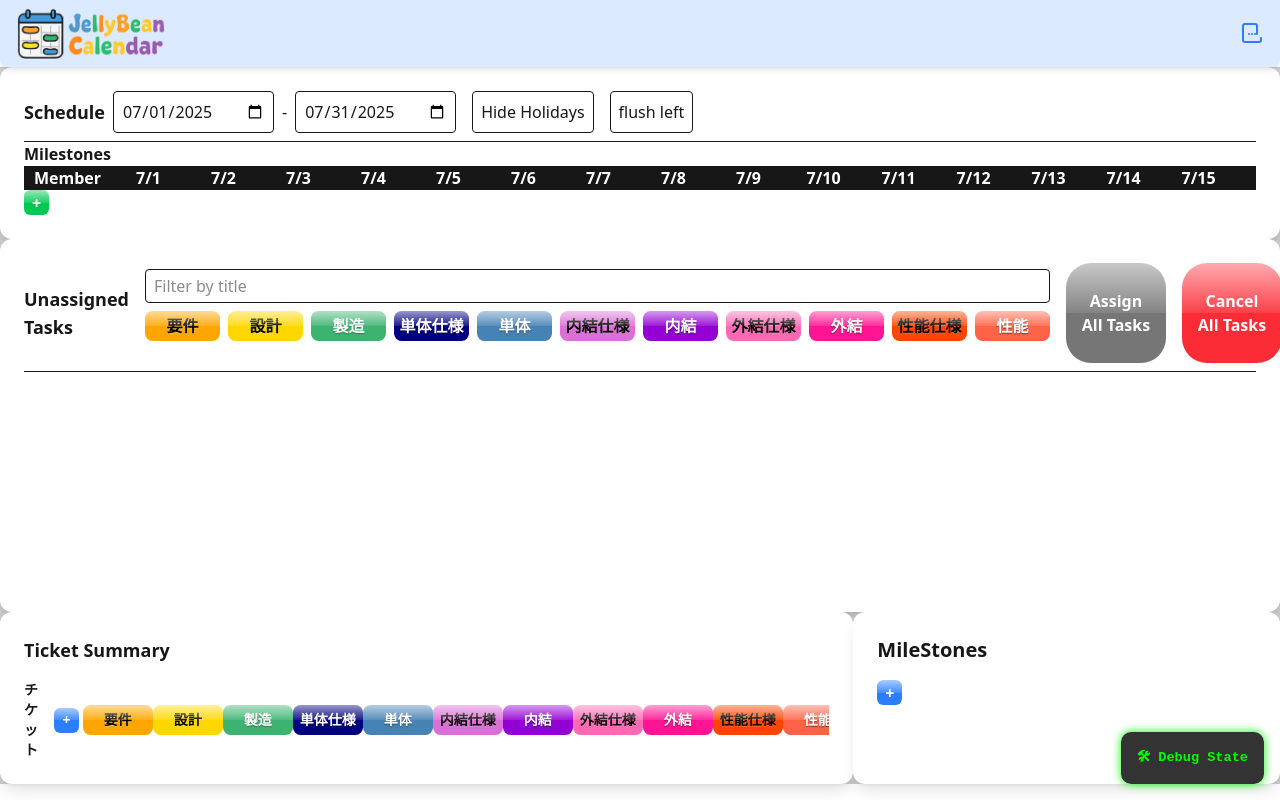
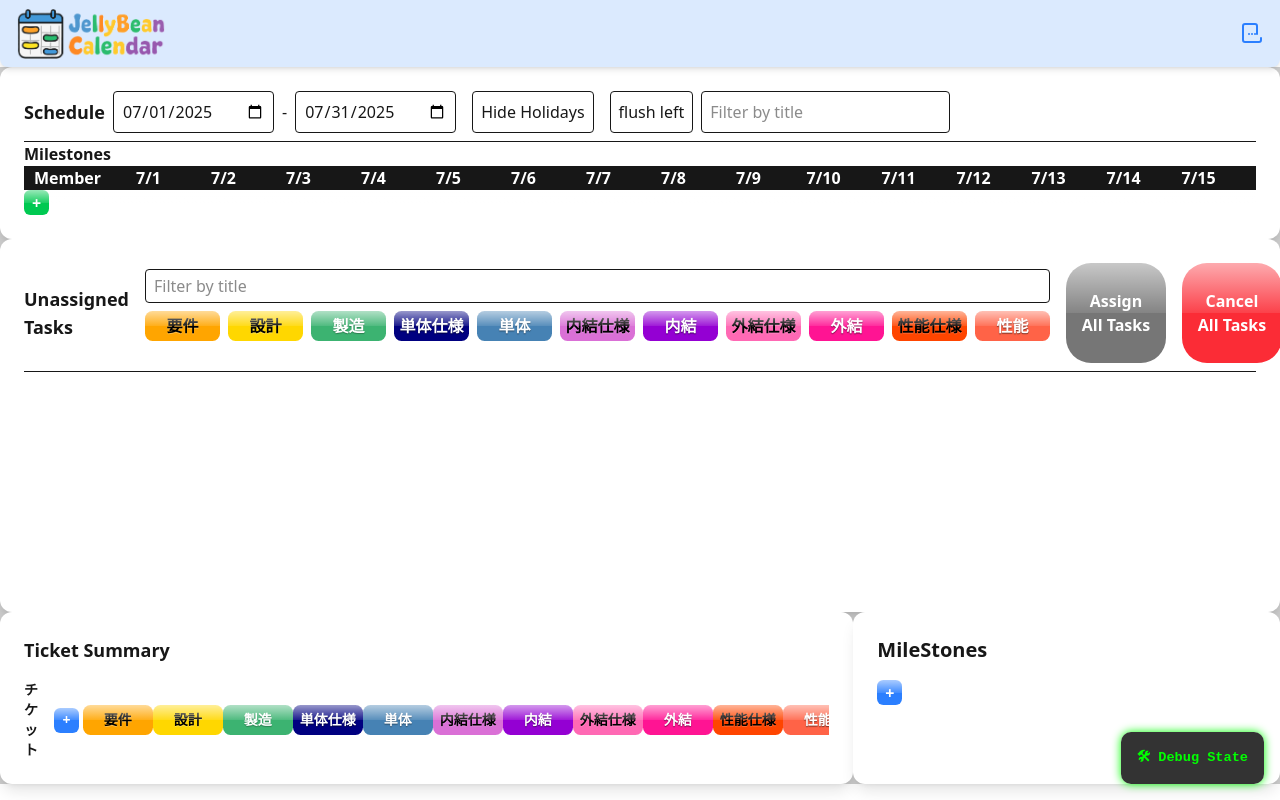
Before and after one commit to Yasu0812/schedule_maker, a Next.js app: page / in a window 1280 px wide. Built offline with nearby package versions, Linux system fonts and the light colour scheme.

Commit message:
Refactor: implement task filtering functionality with FilterOptions for improved task management

```diff
--- a/src/app/components/atom/TaskBeanDiv.tsx
+++ b/src/app/components/atom/TaskBeanDiv.tsx
@@ -5,6 +5,7 @@ export default function TaskBeanDiv(props: {
     task: { taskId: UUID, taskName: string, taskPhase: string };
     duration: number;
     moveTargetTaskId: UUID | undefined;
+    isFiltered?: boolean;
     handleMouseDown?: () => void;
     handleContextMenu?: () => void;
     isTaskAssignableDay?: {
@@ -18,6 +19,7 @@ export default function TaskBeanDiv(props: {
     const handleMouseDown = props.handleMouseDown || (() => { });
     const handleContextMenu = props.handleContextMenu || (() => { });
     const isAssignable = props.isTaskAssignableDay === undefined || props.isTaskAssignableDay.isAssignable;
+    const isFiltered = props.isFiltered === undefined || props.isFiltered;
     const reasons = props.isTaskAssignableDay?.reasons || [];
     const isSelected = moveTargetTaskId === task?.taskId;
     const pointerEvents = isSelected ? "none" : "auto";
@@ -39,7 +41,7 @@ export default function TaskBeanDiv(props: {
             style={{ width: 75 * duration, height: "100%", zIndex: 1, userSelect: "none", pointerEvents: pointerEvents }}
             title={reasons.join("\n")}
         >
-            <JellyBean width={75 * duration} height={36} phase={task?.taskPhase} selected={isSelected} >
+            <JellyBean width={75 * duration} height={36} phase={task?.taskPhase} selected={isSelected} disabled={!isFiltered} >
                 {task?.taskName} {isAssignable ? "" : "❗️".repeat(reasons.length)}
             </JellyBean>
         </ div>
--- a/src/app/components/calendar/CalendarBox.tsx
+++ b/src/app/components/calendar/CalendarBox.tsx
@@ -11,6 +11,7 @@ import { MileStoneManager } from "@/app/models/MileStoneManager";
 import CalendarPreference from "./CalendarPreference";
 import { TaskShiftOneDayService } from "@/app/service/TaskShiftOneDayService";
 import { TicketManager } from "@/app/models/Ticket";
+import { useState } from "react";
 
 export default function CalendarBox(
     props: {
@@ -29,6 +30,13 @@ export default function CalendarBox(
         children?: React.ReactNode,
     }
 ) {
+
+    const [filterOptions, setFilterOptions] = useState({
+        phase: [],
+        title: ''
+    });
+
+
 
     const {
         calendarManager,
@@ -69,6 +77,15 @@ export default function CalendarBox(
                 }}>
                     flush left
                 </button>
+                <input
+                    type="search"
+                    placeholder="Filter by title"
+                    value={filterOptions.title}
+                    onChange={(e) => setFilterOptions({
+                        ...filterOptions, title: e.target.value
+                    })}
+                    className="border rounded p-2"
+                />
             </div>
             <div style={{ overflow: 'scroll' }}>
 
@@ -91,6 +108,7 @@ export default function CalendarBox(
                             moveTargetTaskId={moveTargetTaskId}
                             handleMoveTargetTask={handleMoveTargetTask}
                             scheduleConfiguration={scheduleConfiguration}
+                            filterOptions={filterOptions}
 
                         />
                     </tbody>
--- a/src/app/components/calendar/CalendarLine.tsx
+++ b/src/app/components/calendar/CalendarLine.tsx
@@ -10,6 +10,8 @@ import { MemberService } from "@/app/service/MemberService";
 import { useState } from "react";
 import { ScheduleConfiguration } from "@/app/models/ScheduleConfiguration";
 import DurationDayCalc from "@/app/models/DurationDayCalc";
+import { FilterOptions } from "@/app/types/FilterOptions";
+import TaskFilterService from "@/app/service/TaskFilterService";
 
 type memberDisableAreaDragStateType = {
     memberId?: UUID,
@@ -32,6 +34,7 @@ export default function CalendarLine(
         moveTargetTaskId: UUID | undefined,
         handleMoveTargetTask: (taskId: UUID | undefined) => void,
         isEditing: boolean,
+        filterOptions: FilterOptions,
         handleEditMember: (memberId: UUID | undefined) => void,
         scheduleConfiguration: ScheduleConfiguration,
     }
@@ -48,6 +51,7 @@ export default function CalendarLine(
     const setPlanedTaskManager = props.setPlanedTaskManager;
     const setMemberManager = props.setMemberManager;
     const scheduleConfiguration = props.scheduleConfiguration;
+    const filterOptions = props.filterOptions;
 
     const hasAssignTask = lineTask.hasTask();
 
@@ -140,6 +144,10 @@ export default function CalendarLine(
         const isHoliday = new DurationDayCalc().isScheduleHoliday(day, scheduleConfiguration.additionalHolidays);
         const task = lineTask.getTaskForDate(dayString);
         const isEnabled = !memberManager.isDisabledOn(memberId, day);
+        const isFiltered = task ? new TaskFilterService().isFiltered({
+            ticketTitle: task.taskName,
+            phase: task.taskPhase,
+        }, filterOptions) : false;
 
         return (
             <td key={index} className="calendar-line-item" style={{ position: 'relative', alignItems: "center" }}
@@ -177,6 +185,7 @@ export default function CalendarLine(
                             memberId={memberId}
                             startDay={day}
                             isEnabled={isEnabled}
+                            isFiltered={isFiltered}
                         />}
                     </div>
                 </DayColor>
--- a/src/app/components/calendar/CalendarLineBox.tsx
+++ b/src/app/components/calendar/CalendarLineBox.tsx
@@ -6,6 +6,7 @@ import { TaskManager } from "@/app/models/TaskManager";
 import { MemberManager } from "@/app/models/MemberManager";
 import { useState } from "react";
 import { ScheduleConfiguration } from "@/app/models/ScheduleConfiguration";
+import { FilterOptions } from "@/app/types/FilterOptions";
 
 
 export default function CalendarLineBox(
@@ -18,6 +19,7 @@ export default function CalendarLineBox(
         setPlanedTaskManager: (planedTaskManager: PlanedTask) => void,
         setMemberManager: (memberManager: MemberManager) => void,
         moveTargetTaskId: UUID | undefined,
+        filterOptions: FilterOptions,
         handleMoveTargetTask: (taskId: UUID | undefined) => void,
         scheduleConfiguration: ScheduleConfiguration,
     }
@@ -28,6 +30,7 @@ export default function CalendarLineBox(
     const moveTargetTaskId = props.moveTargetTaskId;
     const memberIds = memberManager.ids;
     const scheduleConfiguration = props.scheduleConfiguration;
+    const filterOptions = props.filterOptions;
 
     const [editingMemberId, setEditingMemberId] = useState<UUID | undefined>(undefined);
 
@@ -55,6 +58,7 @@ export default function CalendarLineBox(
                 moveTargetTaskId={moveTargetTaskId}
                 handleMoveTargetTask={handleMoveTargetTask}
                 isEditing={isEditing}
+                filterOptions={filterOptions}
                 handleEditMember={handleEditMember}
                 scheduleConfiguration={scheduleConfiguration}
 
--- a/src/app/components/calendar/TaskCell.tsx
+++ b/src/app/components/calendar/TaskCell.tsx
@@ -22,6 +22,7 @@ interface TaskAssignmentProps {
     memberId: UUID;
     startDay: Date;
     isEnabled: boolean;
+    isFiltered: boolean;
 }
 
 const TaskCell = memo(
@@ -38,7 +39,8 @@ const TaskCell = memo(
             handleMoveTargetTask,
             memberId,
             startDay,
-            isEnabled
+            isEnabled,
+            isFiltered
         } = props;
         const className = `calendar-task-cell h-full ${isEnabled ? '' : 'disabled'}`;
 
@@ -102,6 +104,7 @@ const TaskCell = memo(
                         taskPhase: task.taskPhase,
                     }} duration={1} moveTargetTaskId={moveTargetTaskId}
                         isTaskAssignableDay={task.isTaskAssignableDay}
+                        isFiltered={isFiltered}
 
                     />
                 }
@@ -118,7 +121,8 @@ const TaskCell = memo(
             prevProps.memberId === nextProps.memberId &&
             prevProps.startDay.getTime() === nextProps.startDay.getTime() &&
             prevProps.planedTaskManager.get(prevProps.task?.taskId)?.id === nextProps.planedTaskManager.get(nextProps.task?.taskId)?.id &&
-            prevProps.isEnabled === nextProps.isEnabled
+            prevProps.isEnabled === nextProps.isEnabled &&
+            prevProps.isFiltered === nextProps.isFiltered
         );
     })
 
--- a/src/app/components/task/TaskFilter.tsx
+++ b/src/app/components/task/TaskFilter.tsx
@@ -1,8 +1,7 @@
 import { orderedPhases, PhaseEnum, phaseNameShortMap } from "@/app/common/PhaseEnum";
 import { Dispatch, SetStateAction, } from "react";
 import { JellyBean } from "../decorator/JellyBean";
-import { FilterOptions } from "./TaskUnassignedBox";
-
+import { FilterOptions } from "@/app/types/FilterOptions";
 
 export default function TaskFilter(props: {
     filterOptions: FilterOptions,
--- a/src/app/models/TaskFilter.ts
+++ b/src/app/models/TaskFilter.ts
@@ -1,16 +1,26 @@
-import { FilterOptions } from "../components/task/TaskUnassignedBox";
+import { PhaseEnum } from "../common/PhaseEnum";
+import { FilterOptions } from "../types/FilterOptions";
 import { Task } from "./Task";
 
 export default class TaskFilter {
 
     public filterTasks(tasks: Task[], filterOptions: FilterOptions): Task[] {
         return tasks.filter(task => {
-            const taskTitle = task.ticketTitle;
-            if (!taskTitle) return false; // Skip tasks without a title
-            const matchesPhase = filterOptions.phase.length === 0 || filterOptions.phase.includes(task.phase);
-            const matchesTitle = taskTitle.toLowerCase().includes(filterOptions.title.toLowerCase());
-            return matchesPhase && matchesTitle;
+            return this.isFiltered(task, filterOptions);
         });
     }
 
+    public isFiltered(
+        task: {
+            ticketTitle: string,
+            phase: PhaseEnum,
+        },
+        filterOptions: FilterOptions
+    ): boolean {
+        const taskTitle = task.ticketTitle;
+        const matchesPhase = filterOptions.phase.length === 0 || filterOptions.phase.includes(task.phase);
+        const matchesTitle = taskTitle.toLowerCase().includes(filterOptions.title.toLowerCase());
+        return (matchesPhase && matchesTitle);
+    }
+
 }
--- /dev/null
+++ b/src/app/service/TaskFilterService.ts
@@ -0,0 +1,24 @@
+import { PhaseEnum } from "../common/PhaseEnum";
+import { Task } from "../models/Task";
+import TaskFilter from "../models/TaskFilter";
+import { FilterOptions } from "../types/FilterOptions";
+
+export default class TaskFilterService {
+
+    private _taskFilter: TaskFilter = new TaskFilter();
+
+    public filterTasks(tasks: Task[], filterOptions: FilterOptions): Task[] {
+        return this._taskFilter.filterTasks(tasks, filterOptions);
+    }
+
+    public isFiltered(
+        task: {
+            ticketTitle: string,
+            phase: PhaseEnum,
+        },
+        filterOptions: FilterOptions
+    ): boolean {
+
+        return this._taskFilter.isFiltered(task, filterOptions);
+    }
+}
--- a/src/app/service/UnassignedTaskService.ts
+++ b/src/app/service/UnassignedTaskService.ts
@@ -1,10 +1,10 @@
 import { UUID } from "../common/IdUtil";
-import { FilterOptions } from "../components/task/TaskUnassignedBox";
 import { PlanedTask } from "../models/PlanedTask";
 import { Task } from "../models/Task";
 import TaskFilter from "../models/TaskFilter";
 import { TaskManager } from "../models/TaskManager";
 import { UnassignedTaskSelector } from "../models/UnassignedTaskSelector";
+import { FilterOptions } from "../types/FilterOptions";
 
 
 export class UnassignedTaskService {
--- /dev/null
+++ b/src/app/types/FilterOptions.ts
@@ -0,0 +1,6 @@
+import { PhaseEnum } from "../common/PhaseEnum";
+
+export type FilterOptions = {
+    phase: PhaseEnum[];
+    title: string;
+}
```
Also changed, not shown: src/app/components/task/TaskUnassignedBox.tsx (+2 -6 lines).
